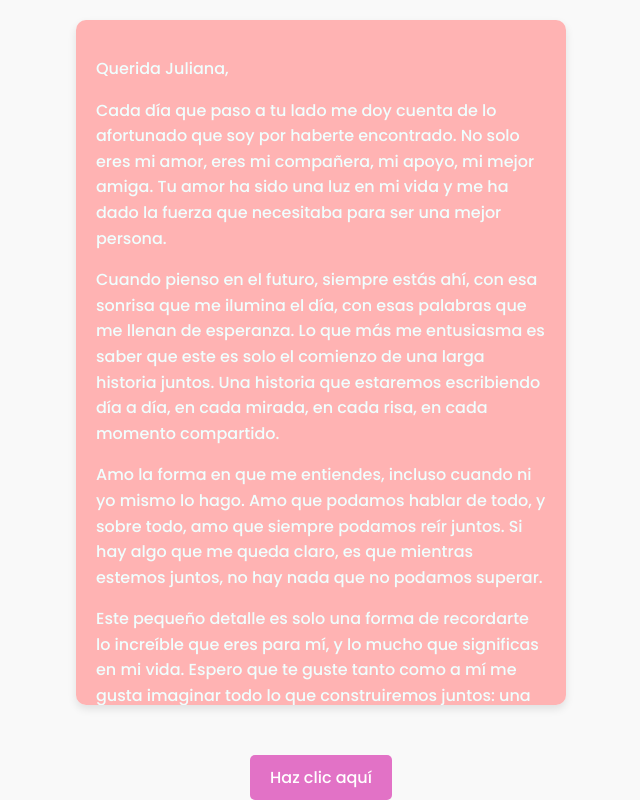
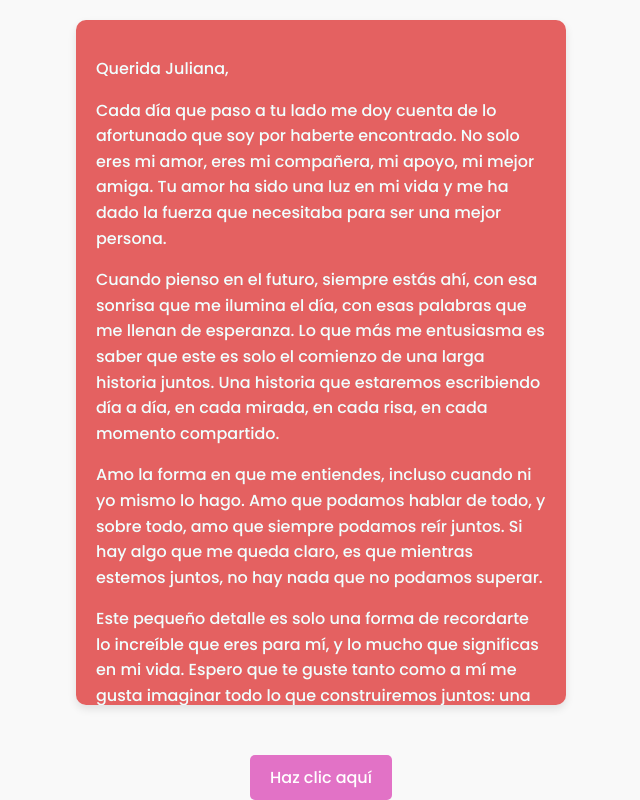
Before and after one commit to kevinbermudes/web, a plain HTML site: page carta.html in a window 1280 px wide. Shown: the whole page, without its empty margins (319-959 px from the left). Drawn offline with Linux system fonts and the light colour scheme.

```diff
--- a/carta.html
+++ b/carta.html
@@ -8,32 +8,26 @@
     <link rel="icon" href="img/flowers.png" type="image/x-icon">
     <title>FLORES</title>
     <style>
-        /* Estilos básicos para el cuerpo */
+
         body {
             margin: 0;
             padding: 0;
             font-family: Arial, sans-serif;
             line-height: 1.6;
-           /* display: flex; */
-           /* justify-content: center; */
-           /*  align-items: center; */
-           /* height: 100vh;  Asegura que todo el contenido esté centrado verticalmente */
             background-color: #f9f9f9;
         }
 
-        /* Estilos para la carta */
         .carta {
     width: 90%;
     max-width: 450px;
-    margin: 20px auto; /* Añadido un margen superior e inferior para separación */
+    margin: 20px auto;
     padding: 20px;
-    background-color: #ffb3b3;
+    background-color: #e46161;
     box-shadow: 0 4px 8px rgba(0, 0, 0, 0.1);
     border-radius: 10px;
-    overflow-y: auto; /* Permite el desplazamiento vertical si es necesario */
+    overflow-y: auto;
 }
 
-        /* Estilos para el botón */
         .button {
             text-align: center;
             margin-top: 30px;
@@ -49,7 +43,6 @@
             font-size: 16px;
         }
 
-        /* Media query para pantallas más pequeñas */
         @media (max-width: 600px) {
             .carta {
                 padding: 15px;
```
